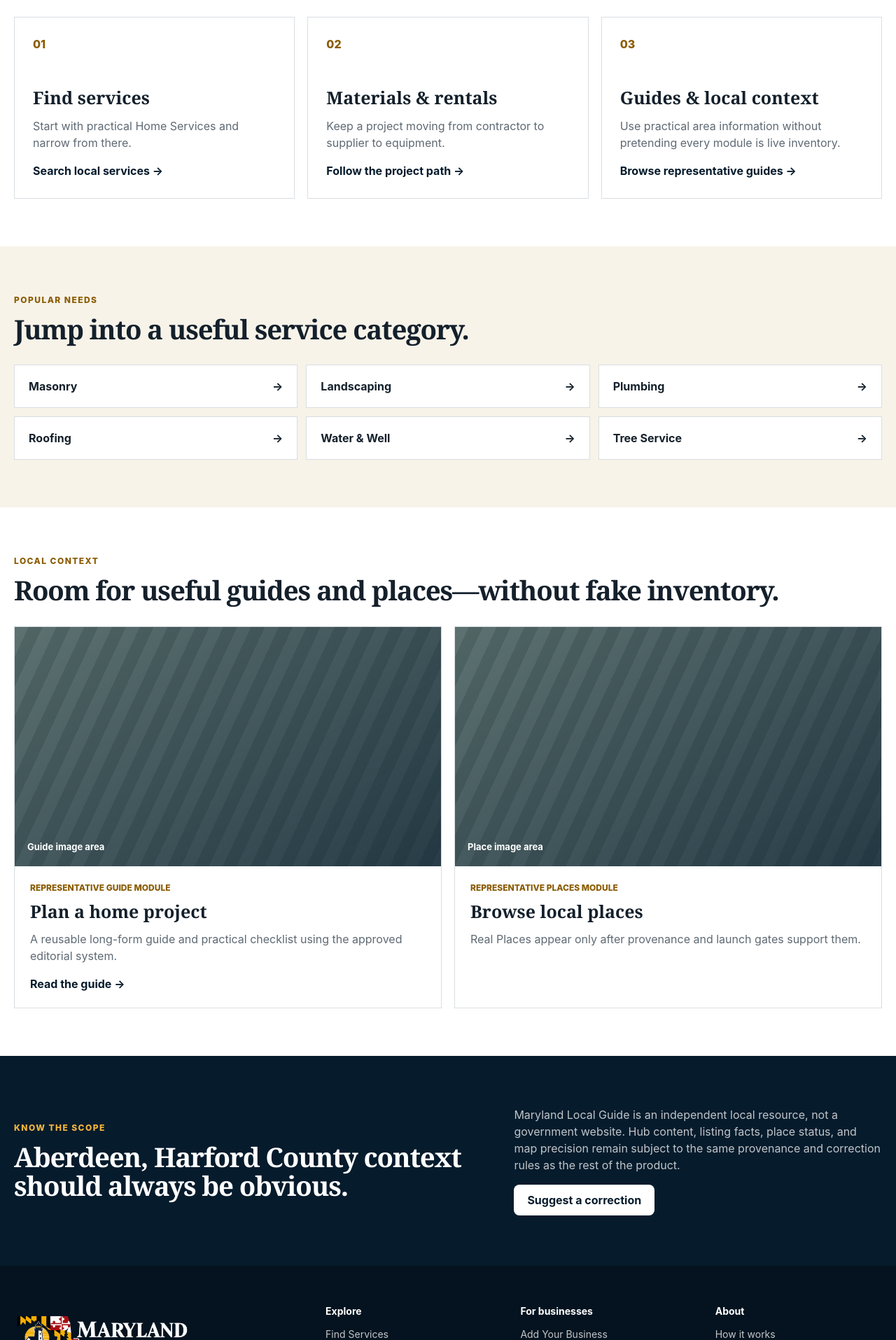
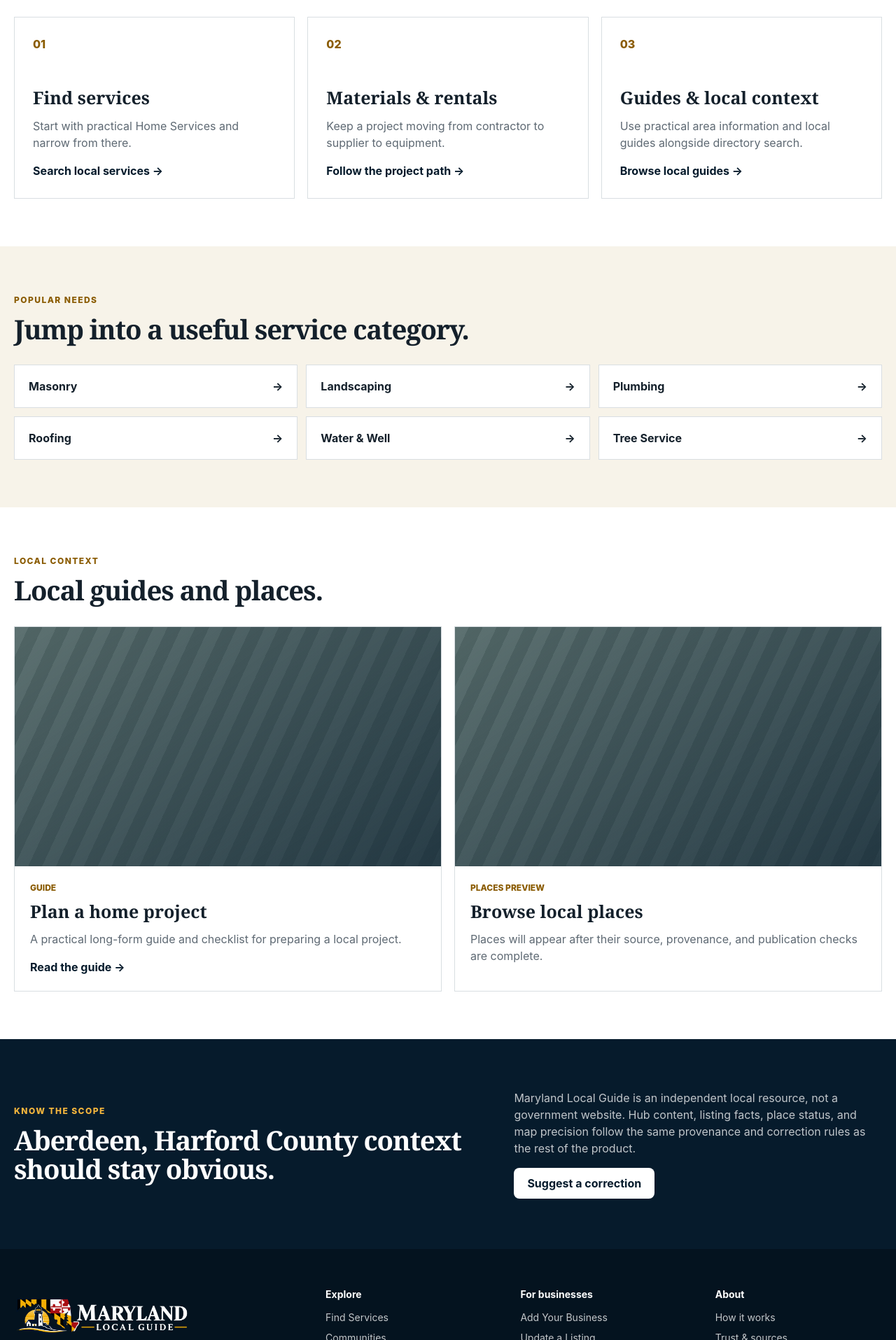
Before and after one commit to justinwallis/maryland-local-guide, a Next.js app: page /maryland/harford-county/aberdeen in a window 1280 px wide. Shown: the part 661-2576 px from the top of the page at 70% size. Built offline with nearby package versions, Linux system fonts and the light colour scheme.

Commit message:
polish: make hub templates public-facing and semantically structured

```diff
--- a/components/HubTemplate.tsx
+++ b/components/HubTemplate.tsx
@@ -35,9 +35,10 @@
   communities = [],
 }: HubTemplateProps) {
   return (
-    <main id="main-content">
+    <>
       <SiteHeader />
 
+      <main id="main-content">
         <section className="hub-hero">
           <div className="shell">
             <p className="breadcrumb">{breadcrumb}</p>
@@ -46,9 +47,9 @@
                 <p className="eyebrow">{eyebrow}</p>
                 <h1 className="hub-title">{title}</h1>
                 <p className="hub-lede">{description}</p>
-              <span className="preview-badge">Representative hub state</span>
+                <span className="preview-badge">Preview data</span>
               </div>
-            <div className="hub-visual" aria-label="Representative Maryland local image area">
+              <div className="hub-visual" aria-label="Maryland local context">
                 <span>{contextLabel}</span>
               </div>
             </div>
@@ -79,8 +80,8 @@
             <a className="hub-action-card" href="#local-guides">
               <span className="hub-action-number">03</span>
               <h3>Guides & local context</h3>
-            <p>Use practical area information without pretending every module is live inventory.</p>
-            <span className="text-link">Browse representative guides →</span>
+              <p>Use practical area information and local guides alongside directory search.</p>
+              <span className="text-link">Browse local guides →</span>
             </a>
           </div>
         </section>
@@ -126,7 +127,7 @@
                   <div>
                     <p className="card-kicker">Harford County</p>
                     <h3>{community.name}</h3>
-                  <p>Services, useful local paths, guides, and representative discovery modules.</p>
+                    <p>Services, useful local paths, guides, and community discovery.</p>
                     <span className="text-link">Explore {community.name} →</span>
                   </div>
                 </a>
@@ -139,30 +140,30 @@
           <div className="section-heading">
             <div>
               <p className="eyebrow">Local context</p>
-            <h2>Room for useful guides and places—without fake inventory.</h2>
+              <h2>Local guides and places.</h2>
             </div>
           </div>
 
           <div className="hub-editorial-grid">
             <a className="hub-editorial-card" href="/guides/planning-a-home-project">
-            <div className="hub-editorial-art" aria-hidden="true">Guide image area</div>
+              <div className="hub-editorial-art" aria-hidden="true" />
               <div>
-              <p className="card-kicker">Representative guide module</p>
+                <p className="card-kicker">Guide</p>
                 <h3>Plan a home project</h3>
                 <p>
-                A reusable long-form guide and practical checklist using the approved editorial system.
+                  A practical long-form guide and checklist for preparing a local project.
                 </p>
                 <span className="text-link">Read the guide →</span>
               </div>
             </a>
 
             <article className="hub-editorial-card">
-            <div className="hub-editorial-art" aria-hidden="true">Place image area</div>
+              <div className="hub-editorial-art" aria-hidden="true" />
               <div>
-              <p className="card-kicker">Representative places module</p>
+                <p className="card-kicker">Places preview</p>
                 <h3>Browse local places</h3>
                 <p>
-                Real Places appear only after provenance and launch gates support them.
+                  Places will appear after their source, provenance, and publication checks are complete.
                 </p>
               </div>
             </article>
@@ -173,13 +174,13 @@
           <div className="shell trust-grid">
             <div>
               <p className="eyebrow eyebrow-light">Know the scope</p>
-            <h2>{contextLabel} context should always be obvious.</h2>
+              <h2>{contextLabel} context should stay obvious.</h2>
             </div>
             <div className="trust-copy">
               <p>
                 Maryland Local Guide is an independent local resource, not a government website.
-              Hub content, listing facts, place status, and map precision remain subject to the
-              same provenance and correction rules as the rest of the product.
+                Hub content, listing facts, place status, and map precision follow the same
+                provenance and correction rules as the rest of the product.
               </p>
               <a className="button button-light" href="/#business">
                 Suggest a correction
@@ -187,8 +188,9 @@
             </div>
           </div>
         </section>
+      </main>
 
       <SiteFooter />
-    </main>
+    </>
   );
 }
```
Lines whose indentation alone changed are shown as unchanged.
